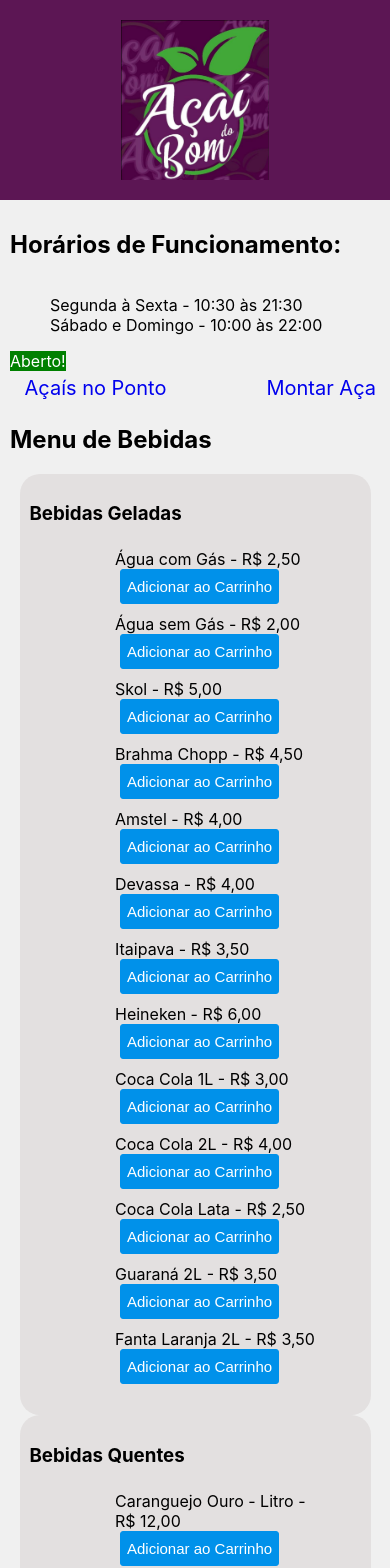
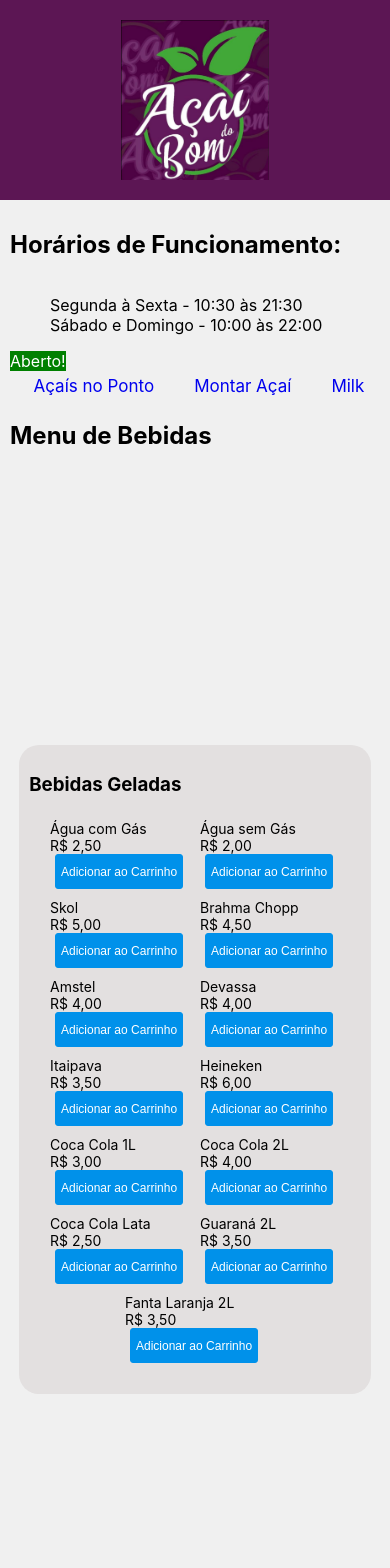
Before and after one commit to devLuanPaiva/Acai, a React (Create React App) app: page /bebidas in a window 390 px wide. Shown: the top 1568 px of the page. Built offline with nearby package versions, Linux system fonts and the light colour scheme.

Commit message:
first commit

```diff
--- a/public/index.html
+++ b/public/index.html
@@ -1,14 +1,12 @@
 <!DOCTYPE html>
 <html lang="pt-br">
+
 <head>
   <meta charset="utf-8" />
   <!-- <link rel="icon" href="%PUBLIC_URL%/favicon.ico" /> -->
   <meta name="viewport" content="width=device-width, initial-scale=1" />
   <meta name="theme-color" content="#000000" />
-    <meta
-      name="description"
-      content="Web site created using create-react-app"
-    />
+  <meta name="description" content="Web site created using create-react-app" />
   <!-- <link rel="apple-touch-icon" href="%PUBLIC_URL%/logo192.png" /> -->
   <!--
       manifest.json provides metadata used when your web app is installed on a
@@ -25,7 +23,17 @@
       Learn how to configure a non-root public URL by running `npm run build`.
     -->
   <title>Açaí do Bom</title>
+  <style>
+    html,
+    body {
+      width: 100%;
+      height: 100%;
+      margin: 0;
+      padding: 0;
+    }
+  </style>
 </head>
+
 <body>
   <noscript>You need to enable JavaScript to run this app.</noscript>
   <div id="root"></div>
@@ -40,4 +48,5 @@
       To create a production bundle, use `npm run build` or `yarn build`.
     -->
 </body>
+
 </html>
--- a/src/App.css
+++ b/src/App.css
@@ -1,8 +1,10 @@
+
 main {
   background-color: rgb(240, 240, 240);
   padding: 10px;
   box-sizing: border-box;
-  min-height: 550px;
+  width: 100%;
+  height: 100%;
 }
 
 .adicionar {
@@ -13,6 +15,7 @@ main {
   border-radius: 3px;
   margin-left: 5px;
   font-size: 15px;
+  padding: 5px;
 }
 
 .adicionar:hover {
--- a/src/componentes/carrinho/Carrinho.css
+++ b/src/componentes/carrinho/Carrinho.css
@@ -7,6 +7,7 @@
     align-content: space-around;
     padding: 20px;
     box-sizing: border-box;
+    min-height: 190px;
 }
 .iteeem{
     display: inline-block;
--- a/src/componentes/home/Home.css
+++ b/src/componentes/home/Home.css
@@ -1,4 +1,4 @@
-.acaiNoPonto{
+.acaiNoPonto {
     display: flex;
     justify-content: space-around;
     max-width: 90vw;
@@ -7,7 +7,8 @@
     align-content: space-around;
     box-sizing: border-box;
 }
-.acais{
+
+.acais {
     height: 300px;
     position: relative;
     width: 200px;
@@ -18,20 +19,63 @@
     border-radius: 10px;
 
 }
-.acais > p{
+
+.acais>p {
     position: absolute;
     bottom: 18%;
     left: 3%;
 }
-.acais > button{
+
+.acais>button {
     position: absolute;
     bottom: 5%;
     left: 8%;
 }
-.acais > ul{
+
+.acais>ul {
     flex-direction: column;
     justify-content: center;
     align-items: center;
     padding: 0px;
-    margin-top: -10px;
+    margin-top: 10px;
 }
+
+
+@media screen and (max-width: 450px) {
+    .acais {
+        height: 250px;
+        width: 150px;
+    }
+
+    .acais>h3 {
+        font-size: 15px;
+    }
+
+    .acais>p {
+        font-size: 13px;
+        left: 7%;
+    }
+
+    .acais li {
+        font-size: 13px;
+    }
+
+    .acais>button {
+        font-size: 13px;
+        left: 4%;
+        margin-left: 0px;
+    }
+
+}
+
+@media screen and (max-width: 350px) {
+    .acais {
+        height: 240px;
+        width: 140px;
+    }
+
+    .acais>button {
+        left: 10%;
+        width: 110px;
+    }
+}
--- a/src/componentes/menu/Bebidas.css
+++ b/src/componentes/menu/Bebidas.css
@@ -1,27 +1,119 @@
-.bebidas{
+.bebidas {
     display: flex;
     justify-content: space-around;
-    max-width: 90vw;
+    max-width: 95%;
     margin: 0 auto;
     flex-flow: row wrap;
     align-content: space-around;
     box-sizing: border-box;
-    min-height: 800px;
+    height: 750px;
 }
-.sectionBebidas{
+
+.sectionBebidas {
     background-color: rgba(226, 223, 223, 0.916);
     padding: 10px;
     border-radius: 20px;
     box-sizing: border-box;
 
+
 }
-.sectionBebidas >ul{
+
+.sectionBebidas>ul {
     display: flex;
     flex-flow: row wrap;
     justify-content: center;
     box-sizing: border-box;
+    padding: 0px;
 }
-.sectionBebidas > ul > li{
+
+.sectionBebidas>ul>li {
     width: 200px;
     margin: 5px;
 }
+
+@media screen and (max-width: 1205px) {
+    .bebidas {
+        width: 950px;
+    }
+}
+@media screen and (max-width: 1205px) {
+    .bebidas {
+        height: 950px;
+    }
+}
+@media screen and (max-width: 985px) {
+    .bebidas {
+        height: 950px;
+    }
+    .sectionBebidas>ul>li {
+        width: 180px;
+    }
+}
+@media screen and (max-width: 899px) {
+    .sectionBebidas>ul>li {
+        width: 170px;
+    }
+}
+@media screen and (max-width: 856px) {
+    .bebidas {
+        height: 1000px;
+    }
+}
+@media screen and (max-width: 856px) {
+    .bebidas {
+        height: 1100px;
+    }
+}
+@media screen and (max-width: 669px) {
+    .sectionBebidas>ul>li {
+        width: 150px;
+        font-size: 14px;
+    }
+    .sectionBebidas button{
+        font-size: 13px;
+    }
+    .bebidas {
+        height: 1050px;
+    }
+}
+@media screen and (max-width: 604px) {
+    .sectionBebidas>ul>li {
+        width: 140px;
+        font-size: 14px;
+    }
+    .sectionBebidas button{
+        font-size: 12px;
+    }
+    .bebidas {
+        height: 1100px;
+    }
+}
+@media screen and (max-width: 573px) {
+    .sectionBebidas>ul>li {
+        width: 140px;
+        font-size: 14px;
+    }
+    .sectionBebidas button{
+        font-size: 12px;
+    }
+    .bebidas {
+        height: 1100px;
+    }
+}
+@media screen and (max-width: 531.5px) {
+    .bebidas {
+        height: 1450px;
+    }
+}
+@media screen and (max-width: 398px) {
+    .sectionBebidas>ul>li {
+        width: 140px;
+        font-size: 14px;
+    }
+    .sectionBebidas button{
+        font-size: 12px;
+    }
+    .bebidas {
+        height: 2450px;
+    }
+}
--- a/src/componentes/menu/Bebidas.jsx
+++ b/src/componentes/menu/Bebidas.jsx
@@ -57,7 +57,7 @@ const Bebidas = ({ adicionarItem }) => {
                             <ul>
                                 {item.opcoes.map((opcao, opcaoIndex) =>(
                                     <li key={opcaoIndex}>
-                                        {opcao.nome} - {opcao.valor.toLocaleString('pt-br',{style: 'currency', currency: 'BRL'})}
+                                        {opcao.nome} <br /> {opcao.valor.toLocaleString('pt-br',{style: 'currency', currency: 'BRL'})}
                                         <button onClick={() => selecionarItem(opcao)} className="adicionar"> Adicionar ao Carrinho</button>
                                     </li>
                                 ))}
--- a/src/componentes/menu/MilkShake.css
+++ b/src/componentes/menu/MilkShake.css
@@ -6,19 +6,21 @@
     flex-flow: row wrap;
     align-content: space-around;
     box-sizing: border-box;
-    min-height: 550px;
+    height: 580px;
 }
 .sectionMilks{
     background-color: rgba(226, 223, 223, 0.916);
     padding: 10px;
     border-radius: 20px;
     box-sizing: border-box;
+    font-size: 1em;
 }
 .sectionMilks >ul{
     display: flex;
     flex-flow: row wrap;
     justify-content: space-around;
     box-sizing: border-box;
+    padding: 0px;
 }
 .sectionMilks > ul > li{
     width: 200px;
@@ -27,3 +29,60 @@
 .sectionMilks button{
     height: 38px;
 }
+@media screen and (max-width: 1000px) {
+    .milkshakes{
+        height: 740px;
+    }
+}
+@media screen and (max-width: 755px) {
+    .milkshakes{
+        height: 950px;
+    }
+}
+@media screen and (max-width: 556px) {
+    .sectionMilks > ul> li{
+        width: 180px;
+
+    }
+}
+@media screen and (max-width: 511px) {
+
+    .sectionMilks > ul> li{
+        width: 160px;
+        font-size: 0.9em;
+
+    }
+    .sectionMilks button{
+        font-size: 13px;
+    }
+}
+@media screen and (max-width: 422px) {
+
+    .sectionMilks > ul> li{
+        width: 140px;
+        font-size: 0.8em;
+
+    }
+    .sectionMilks button{
+        font-size: 11px;
+    }
+}
+@media screen and (max-width: 378px) {
+    .milkshakes{
+        height: 860px;
+    }
+
+    .sectionMilks > ul> li{
+        width: 120px;
+        font-size: 0.7em;
+
+    }
+    .sectionMilks button{
+        font-size: 10px;
+    }
+}
+@media screen and (max-width: 332px) {
+    .milkshakes{
+        height: 1390px;
+    }
+}
--- a/src/componentes/menu/MilkShake.jsx
+++ b/src/componentes/menu/MilkShake.jsx
@@ -11,17 +11,17 @@ const MilkShake = ({ adicionarItem }) => {
                 { nome: 'Milk Shake de Morango 400ml', valor: 11.99 },
                 { nome: 'Milk Shake de Ovomaltine 300ml', valor: 9.99 },
                 { nome: 'Milk Shake de Ovomaltine 400ml', valor: 11.99 },
+                { nome: 'Milk Shake de Chocolate 300ml', valor: 9.99 },
+                { nome: 'Milk Shake de Chocolate 400ml', valor: 11.99 },
                 { nome: 'Milk Shake de Uva 300ml', valor: 9.99 },
                 { nome: 'Milk Shake de Uva 400ml', valor: 11.99 },
-                { nome: 'Milk Shake de Chocolate 300ml', valor: 9.99 },
-                { nome: 'Milk Shake de Chocolate 400ml', valor: 11.99 },
             ]
         },
         {
             tipo: 'Milk Shake Especial', opcoes: [
-                { nome: 'Milk de Morango + Morango', valor: 13.99 },
-                { nome: 'Milk de Chocolate + Raspas de Chocolate', valor: 13.99 },
-                { nome: 'Milk de Ovomaltine + Ovomaltine em Pó', valor: 13.99 }
+                { nome: 'Milk Shake de Chocolate + Raspas de Chocolate', valor: 13.99 },
+                { nome: 'Milk Shake de Ovomaltine + Ovomaltine em Pó', valor: 13.99 },
+                { nome: 'Milk Shake de Morango + Morango', valor: 13.99 },
             ]
         },
     ]
@@ -43,7 +43,7 @@ const MilkShake = ({ adicionarItem }) => {
                             <ul>
                                 {item.opcoes.map((opcao, opcaoIndex) => (
                                     <li key={opcaoIndex}>
-                                        {opcao.nome} - {opcao.valor.toLocaleString('pt-br',{style: 'currency', currency: 'BRL'})}
+                                        {opcao.nome} <br /> {opcao.valor.toLocaleString('pt-br',{style: 'currency', currency: 'BRL'})}
                                         <button onClick={() => selecionarItem(opcao)} className="adicionar"> Adicionar ao Carrinho</button>
                                     </li>
                                 ))}
--- a/src/componentes/navegacao/nav.css
+++ b/src/componentes/navegacao/nav.css
@@ -1,5 +1,5 @@
 nav {
-    width: 90vw;
+  max-width: 90%;
   padding: 5px 0px;
   position: sticky;
   margin: 0 auto;
@@ -9,7 +9,8 @@ nav {
   padding-left: 100px;
 
 }
-  .opcoesNav{
+
+.opcoesNav {
   margin-right: 160px;
   font-size: 20px;
 
@@ -20,9 +21,25 @@ nav {
   nav {
     overflow-x: auto;
     white-space: nowrap;
-      padding-left: 10px; /* Adicione um valor adequado aqui */
+    padding-left: 10px;
+    /* Adicione um valor adequado aqui */
   }
-    .opcoesNav{
-        margin-right: 100px;
+
+  .opcoesNav {
+    margin-right: 90px;
+    font-size: 18px;
   }
 }
+
+@media screen and (max-width: 450px) {
+  .opcoesNav {
+    margin-right: 40px;
+    font-size: 17px;
+  }
+}
+@media screen and (max-width: 350px) {
+  .opcoesNav {
+    margin-right: 30px;
+    font-size: 16px;
+  }
+}
```
Also changed, not shown: src/componentes/menu/MontarAcai.jsx (+77 -79 lines), public/manifest.json. Lines whose indentation alone changed are shown as unchanged.
